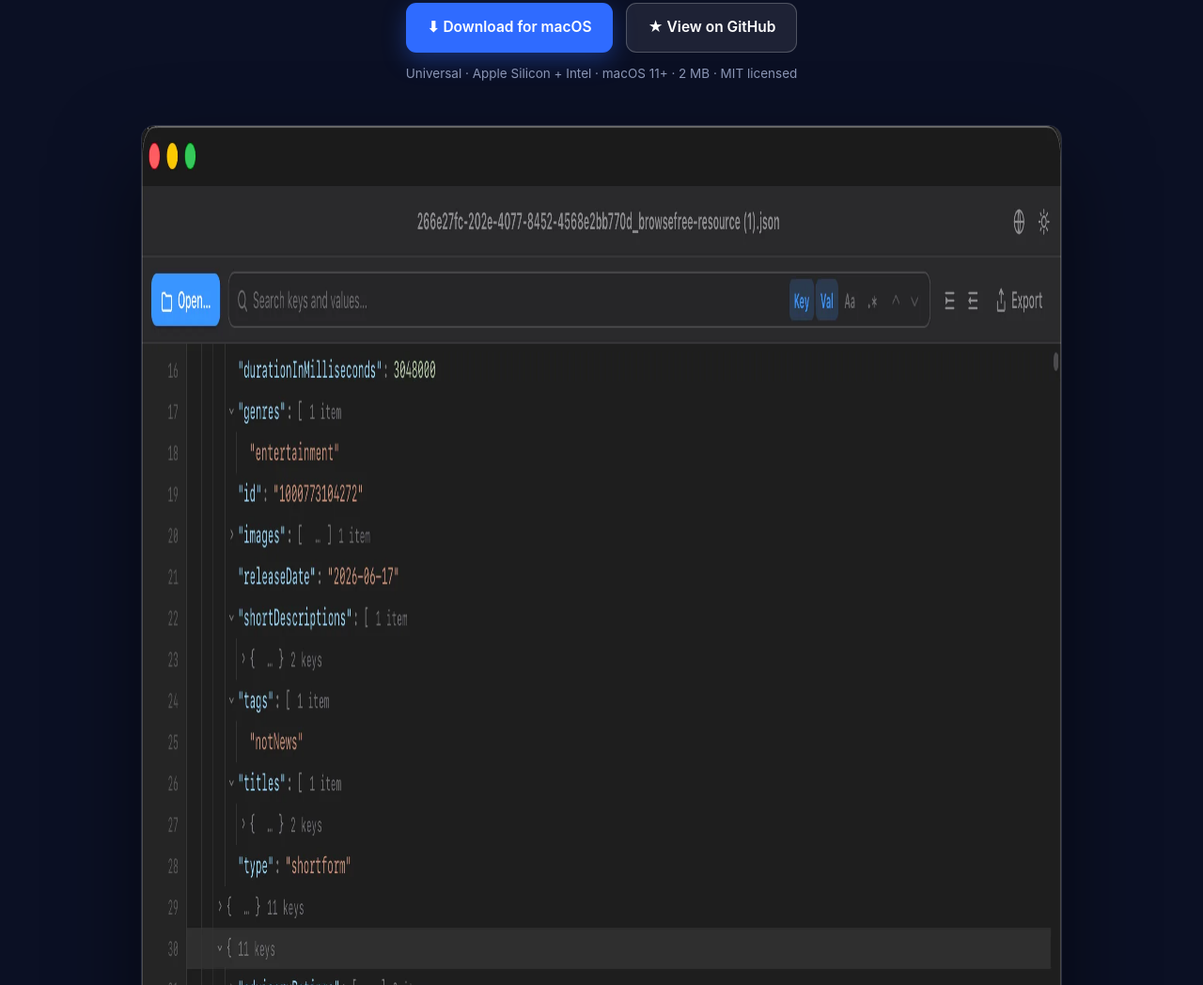
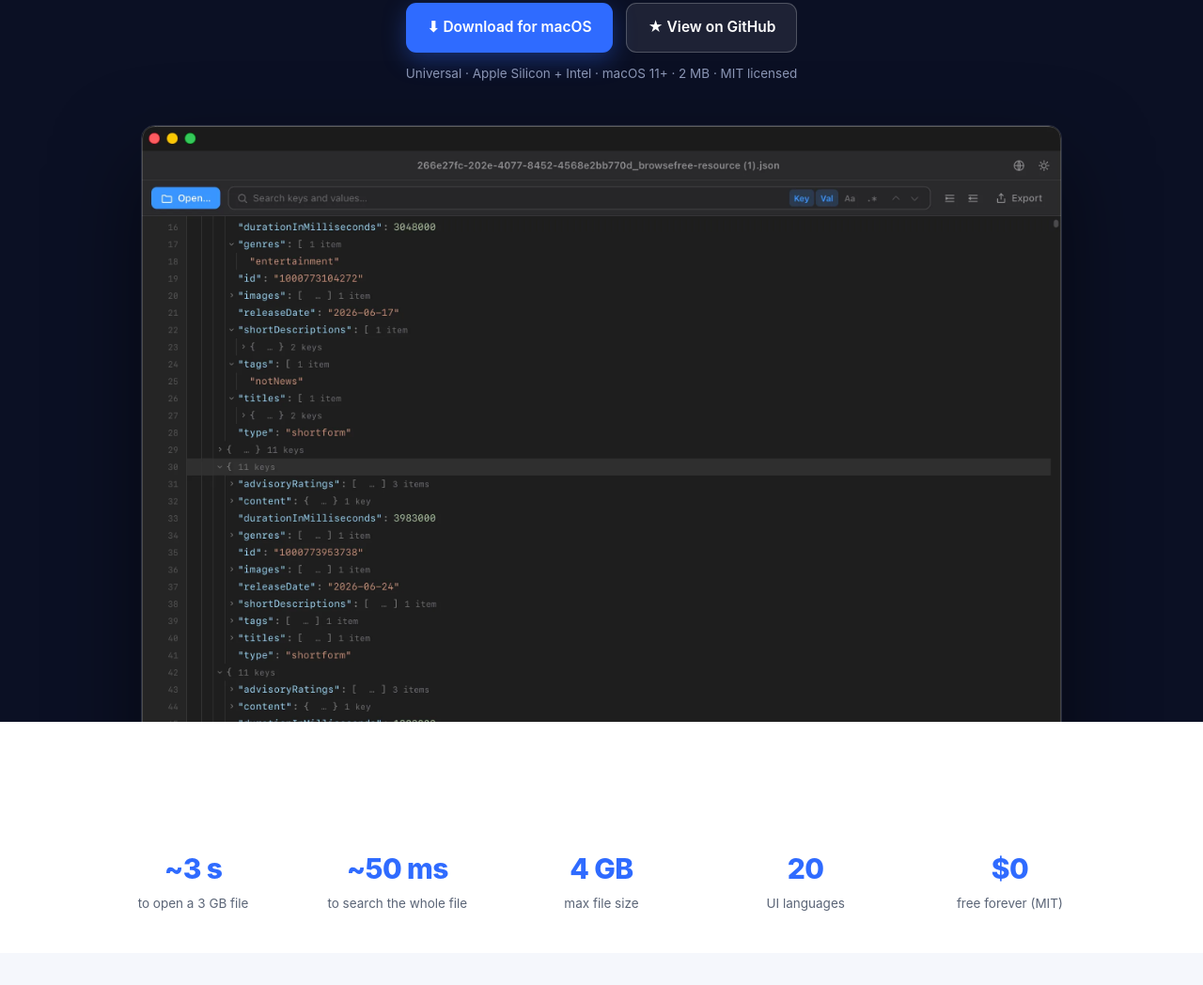
Before and after one commit to bandusix/huge-json-viewer, a website built with Vite: page docs/index.html in a window 1280 px wide. Shown: the part 392-1440 px from the top of the page at 94% size. Built offline with nearby package versions, Linux system fonts and the light colour scheme.

Commit message:
fix: stop hero image stretching (height:auto + aspect-ratio)
The HTML height attribute was applied as CSS height with no height:auto, so the
2360x1722 hero rendered squished. Add height:auto + aspect-ratio:2360/1722 so it
always scales at its native ratio.

```diff
--- a/docs/index.html
+++ b/docs/index.html
@@ -121,7 +121,7 @@
       .hero .cta { display: flex; gap: 14px; justify-content: center; margin: 30px 0 12px; flex-wrap: wrap; }
       .hero .plat { text-align: center; color: #8a95b4; font-size: 13.5px; }
       .hero-shot { margin: 44px auto -80px; max-width: 1000px; padding: 0 10px; }
-      .hero-shot img { width: 100%; border-radius: 14px; border: 1px solid rgba(255,255,255,.12); box-shadow: 0 40px 90px rgba(0,0,0,.5); display: block; }
+      .hero-shot img { width: 100%; height: auto; aspect-ratio: 2360 / 1722; border-radius: 14px; border: 1px solid rgba(255,255,255,.12); box-shadow: 0 40px 90px rgba(0,0,0,.5); display: block; }
 
       /* Stats */
       .stats { background: var(--bg); padding: 118px 0 26px; }
```
